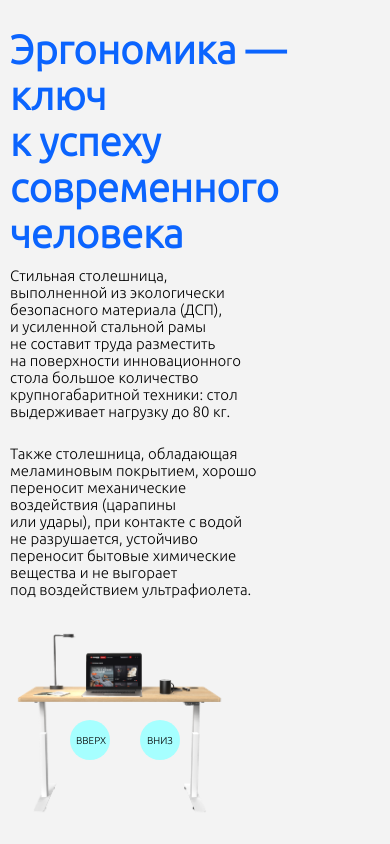
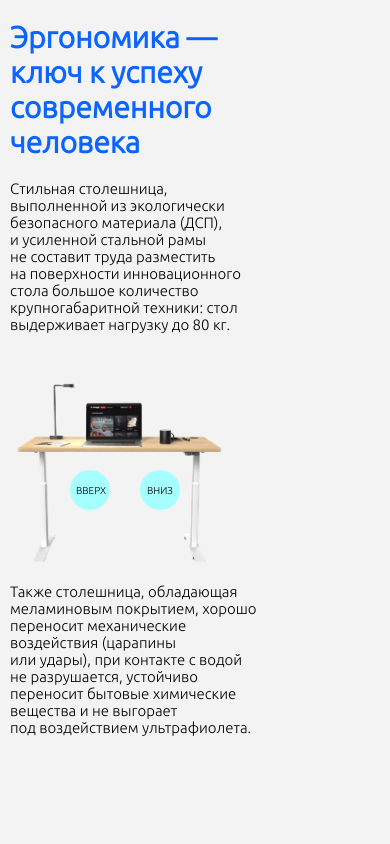
Before and after one commit to OxanaGetman/test-one, a plain HTML site: page index.html in a window 390 px wide. Drawn offline with Linux system fonts and the light colour scheme.

Commit message:
your message

```diff
--- a/index.html
+++ b/index.html
@@ -22,8 +22,12 @@
 
         <div class="text">
             <h1 class="head">Эргономика — ключ к успеху современного человека </h1>
-            <p class="textOne">Cтильная столешница, выполненной из экологически безопасного материала (ДСП), и усиленной стальной рамы не составит труда разместить на поверхности инновационного стола большое количество крупногабаритной техники: стол выдерживает нагрузку до 80 кг.</p>
-            <p class="textTwo">Также столешница, обладающая меламиновым покрытием, хорошо переносит механические воздействия (царапины или удары), при контакте с водой не разрушается, устойчиво переносит бытовые химические вещества и не выгорает под воздействием ультрафиолета.</p>
+            <div class="parentOne">
+                <p class="textOne">Cтильная столешница, выполненной из экологически безопасного материала (ДСП), и усиленной стальной рамы не составит труда разместить на поверхности инновационного стола большое количество крупногабаритной техники: стол выдерживает нагрузку до 80 кг.</p>
+            </div>
+            <div class="parentTwo">
+                <p class="textTwo">Также столешница, обладающая меламиновым покрытием, хорошо переносит механические воздействия (царапины или удары), при контакте с водой не разрушается, устойчиво переносит бытовые химические вещества и не выгорает под воздействием ультрафиолета.</p>
+            </div>
         </div>
     </div>
 
--- a/style.css
+++ b/style.css
@@ -25,29 +25,26 @@ body {
 
 }
 
-.textOne {
+.textOne, .textTwo {
     font-family: 'Ubuntu', sans-serif;
     font-size: 22px;
     text-align: left;
     vertical-align: top;
-    display: flex;
-    flex-direction: column;
+}
+
+.parentOne {
     position: absolute;
     left: 974.7px;
     top: 362.45px;
     width: 500px;
 }
 
-.textTwo {
-    font-family: 'Ubuntu', sans-serif;
-    font-size: 22px;
+.parentTwo {
+    position: absolute;
+    left: 974.7px;
+    top: 550px;
     text-align: left;
     vertical-align: top;
-    display: flex;
-    flex-direction: column;
-    position: absolute;
-    left: 974.7px;
-    top: 542.45px;
     width: 500px;
 }
 
@@ -89,24 +86,21 @@ img  {
     top: 401.45px;
 }
 
-@media all and (max-width: 1285px) {
-    .img-wrap {
-        position: relative;
-    }
-
+@media all and (max-width: 1200px) {
     .head {
         position: unset;
         font-size: 50px;
         text-align: left;
         width: 550px;
         margin-left: 10px;
+        font-weight: bold;
     }
 
     .text {
         height: 100px;
     }
 
-    .textOne {
+    .parentOne {
         position: unset;
         font-size: 33px;
         text-align: left;
@@ -115,21 +109,21 @@ img  {
         margin-left: 10px;
     }
 
-    .textTwo {
+    .parentTwo {
         position: unset;
         font-size: 33px;
         text-align: left;
         width: 580px;
-        margin-top: 20px;
+        margin-top: 500px;
         margin-left: 10px;
     }
 
     .img {
         position: absolute;
-        left: -55px;
+        left: -110px;
         width: 780px;
         height: 535px;
-        top: 950px;
+        top: 400px;
     }
 
     .btn {
@@ -139,49 +133,45 @@ img  {
     }
 
     .btnOne {
-        left: 230px;
-        top: 1210px;
+        left: 190px;
+        top: 700px;
     }
 
     .btnTwo {
-        left: 350px;
-        top: 1210px;
+        left: 310px;
+        top: 700px;
     }
 
 }
 
-
 @media all and (max-width: 600px) {
-    .container {
-        width: 300px;
-        height: 100vh;
-    }
 
     .head {
         position: unset;
-        font-size: 40px;
+        font-size: 30px;
         text-align: left;
-        width: 250px;
+        width: 200px;
     }
 
     .text {
         height: 100px;
     }
 
-    .textOne {
-        position: unset;
+    .textOne, .textTwo {
         font-size: 15px;
         text-align: left;
-        width: 250px;
-        margin-top: 230px;
     }
 
-    .textTwo {
+    .parentOne {
         position: unset;
-        font-size: 15px;
-        text-align: left;
         width: 250px;
-        margin-top: 25px;
+        margin-top: 150px;
+    }
+
+    .parentTwo {
+        position: unset;
+        width: 250px;
+        margin-top: 250px;
     }
 
     .img {
@@ -189,7 +179,7 @@ img  {
         left: -55px;
         width: 350px;
         height: 235px;
-        top: 600px;
+        top: 350px;
     }
 
     .btn {
@@ -200,11 +190,11 @@ img  {
 
     .btnOne {
         left: 70px;
-        top: 720px;
+        top: 470px;
     }
 
     .btnTwo {
         left: 140px;
-        top: 720px;
+        top: 470px;
     }
 }
```
